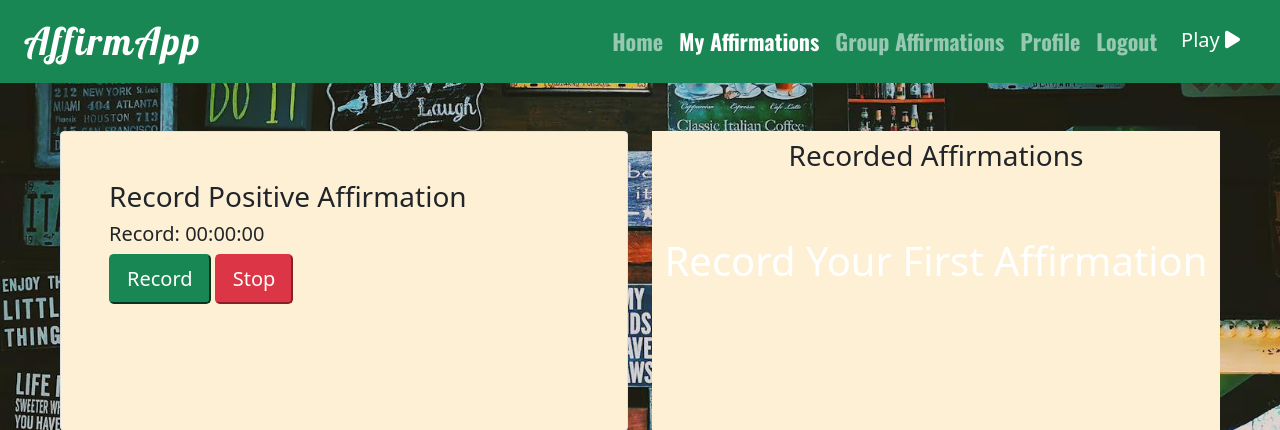
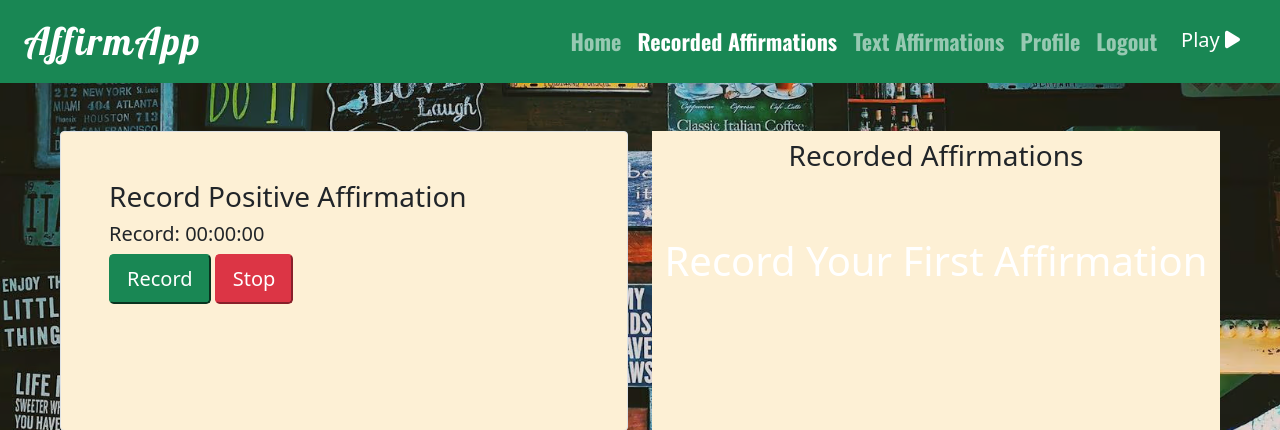
Before and after one commit to jamie33o/world-happiness-hackathon, a Django app: page /affirmations/ in a window 1280 px wide. Shown: the top 430 px of the page. Run offline with Django 3.2, Linux system fonts and the light colour scheme; the visitor is signed in with stand-in values (Sample User, id 1); data that the repository does not hold is empty; parts of the project's set-up code (start-up, migrations or seed data) failed here and were passed over; some libraries are stand-ins or nearby versions.

Commit message:
Replace group affirm with text affirm

```diff
--- a/affirmations/models.py
+++ b/affirmations/models.py
@@ -16,4 +16,3 @@ class TextAffirmations(models.Model):
     user = models.ForeignKey(get_user_model(), on_delete=models.CASCADE)
     message = models.CharField(max_length=254, null=True, blank=True)
     created_at = models.DateTimeField(auto_now_add=True)
-    recording = models.ForeignKey(AudioRecording, on_delete=models.CASCADE, null=True, blank=True)
--- a/affirmations/urls.py
+++ b/affirmations/urls.py
@@ -2,14 +2,13 @@ from django.urls import path
 from .views import (upload_recording,
                     affirmation_page,
                     delete_recording,
-                    group_affirmations,
+                    text_affirmations,
                     delete_message,
                     edit_message)
 
 urlpatterns = [
     path("", affirmation_page, name='affirmations'),
-    path("group_affirmations/", group_affirmations, name='group_affirmations'),
-
+    path("text_affirmations/", text_affirmations, name='text_affirmations'),
     path("upload_recording/", upload_recording, name='upload_recording'),
     path("delete_recording/<int:recording_id>", delete_recording, name='delete_recording'),
     path("delete_message/<int:message_id>", delete_message, name='delete_message'),
--- a/affirmations/views.py
+++ b/affirmations/views.py
@@ -11,7 +11,7 @@ def affirmation_page(request):
 
     form = AudioRecordingForm()
     recordings = AudioRecording.objects.filter(user=request.user)
-    return render(request, 'affirmations/affirmations.html',
+    return render(request, 'affirmations/recorded_affirmations.html',
                 {'form': form, 'recordings': recordings})
 
 @csrf_exempt
@@ -44,33 +44,28 @@ def delete_recording(request, recording_id):
 
     return redirect('affirmations')
 
+
 @login_required
-def group_affirmations(request):
+def text_affirmations(request):
     if request.method == 'POST':
         form = TextAffirmationsForm(request.POST)
         if form.is_valid():
             text_affirmation = form.save(commit=False)
             text_affirmation.user = request.user
-            recording_id = request.POST.get('recording_id')
 
-            if recording_id:
-                recording = get_object_or_404(AudioRecording, id=recording_id)
-                text_affirmation.recording = recording
             text_affirmation.save()
-            messages.success(request, 'Message sent successfully.')
-            return redirect('group_affirmations')
-        messages.error(request, 'Error could not send message')
-        return redirect('group_affirmations')
+            messages.success(request, 'Affirmation saved successfully.')
+            return redirect('text_affirmations')
+        messages.error(request, form.errors)
+        return redirect('text_affirmations')
     else:
-        text_affirmations = TextAffirmations.objects.all()
-        recordings = AudioRecording.objects.filter(user=request.user)
+        affirmations = TextAffirmations.objects.filter(user=request.user)
         context = {
-            'recordings': recordings,
-            'text_affirmations': text_affirmations
+            'text_affirmations': affirmations
             }
 
     return render(request,
-                  'affirmations/group_affirmations.html', context)
+                  'affirmations/text_affirmations.html', context)
 
 @login_required
 def delete_message(request, message_id):
--- a/home/views.py
+++ b/home/views.py
@@ -1,5 +1,8 @@
 from django.shortcuts import render
+from affirmations.models import TextAffirmations
 
 
 def home_page(request):
-    return render(request, 'home/index.html', {'home_url': 'home'})
+    text_affirmation = TextAffirmations.objects.filter(user=request.user)
+    return render(request, 'home/index.html',
+                  {'home_url': 'home', 'text_affirmation':text_affirmation})
--- a/myprofile/templates/myprofile/profile.html
+++ b/myprofile/templates/myprofile/profile.html
@@ -20,7 +20,7 @@
                         <img class="img-account-profile img-thumbnail rounded-circle mb-2" src="{{ request.user.profile_image.url }}" height="215" width="215" alt="profile picture">
 
                         {% else %}
-                        <img class="img-account-profile img-thumbnail rounded-circle mb-2" src="{% static 'profile_placeholder.webp' %}" height="415" width="415" alt="profile picture">
+                        <img class="img-account-profile img-thumbnail rounded-circle mb-2" src="{% static 'images/no-image.jpg' %}" height="215" width="215" alt="profile picture">
                         {% endif %}
                         <!-- Profile picture help block-->
                         <div class="small font-italic text-muted mb-4">JPG or PNG no larger than 5 MB</div>
--- a/templates/base.html
+++ b/templates/base.html
@@ -83,11 +83,11 @@
               {% if user.is_authenticated %}
                <!-- Display logout link when the user is authenticated -->
                <li class="nav-item">
-                <a class="oswald nav-link {% if 'affirmations' in request.path and not 'group_affirmations' in request.path %}text-white{% endif %}" aria-current="page" href="{% url 'affirmations' %}">My Affirmations</a>
+                <a class="oswald nav-link {% if 'affirmations' in request.path and not 'text_affirmations' in request.path %}text-white{% endif %}" aria-current="page" href="{% url 'affirmations' %}">Recorded Affirmations</a>
               </li>
               <li class="nav-item">
                 <a class="oswald nav-link {% if 'group_affirmations' in request.path %}text-white{% endif %}" aria-current="page"
-                  href="{% url 'group_affirmations' %}">Group Affirmations</a>
+                  href="{% url 'text_affirmations' %}">Text Affirmations</a>
               </li>
               <li class="nav-item">
                 <a class="oswald nav-link {% if request.path == profile_url %}text-white{% endif %}" aria-current="page" href="{% url 'profile' %}">Profile</a>
```
Also changed, not shown: affirmations/templates/affirmations/text_affirmations.html (renamed from affirmations/templates/affirmations/group_affirmations.html, +5 -48 lines), home/templates/home/index.html (+9 -1 lines), affirmations/migrations/0005_remove_textaffirmations_recording.py (added), affirmations/templates/affirmations/recorded_affirmations.html (renamed from affirmations/templates/affirmations/affirmations.html), media/profile_images/WhatsApp_Image_2024-03-14_at_22.42.29_68a5b84e.jpg (added), static/images/no-image.jpg (added), 1 other file.
